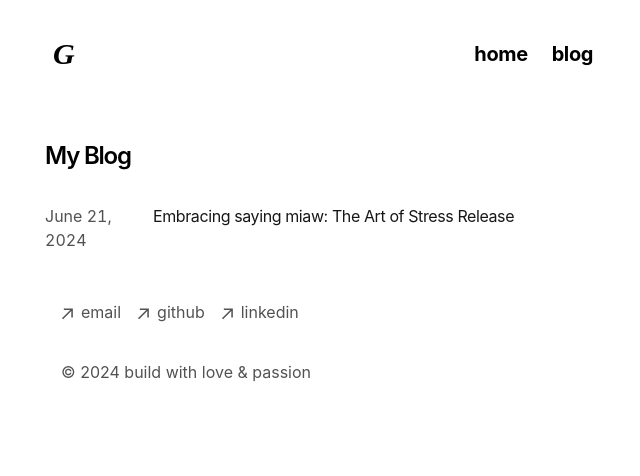
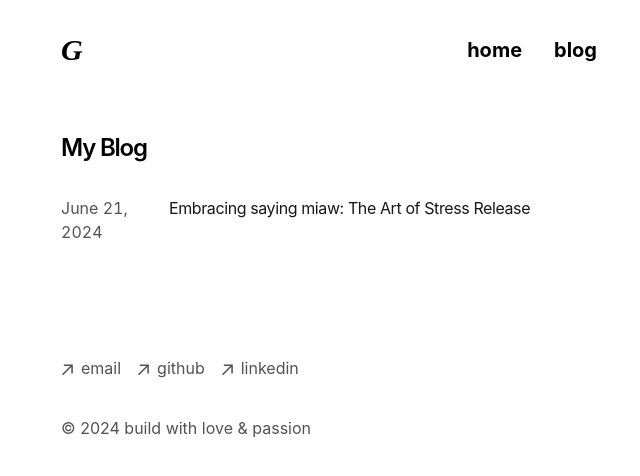
Before and after one commit to ghalyrizqi/blog, a Next.js app: page /blog in a window 1280 px wide. Shown: the top 476 px of the page, without its empty margins (307-947 px from the left). Built offline with nearby package versions, Linux system fonts and the light colour scheme.

Commit message:
solved padding and margin & delete npm config

```diff
--- a/app/blog/[slug]/page.tsx
+++ b/app/blog/[slug]/page.tsx
@@ -59,7 +59,8 @@ export default function Blog({ params }) {
   }
 
   return (
-    <section>
+    <section className="mb-16 px-4">
+      <div className="max-w-7xl mx-auto">
         <script
           type="application/ld+json"
           suppressHydrationWarning
@@ -93,6 +94,7 @@ export default function Blog({ params }) {
         <article className="prose">
           <CustomMDX source={post.content} />
         </article>
+      </div>
     </section>
   )
 }
--- a/app/blog/page.tsx
+++ b/app/blog/page.tsx
@@ -7,9 +7,11 @@ export const metadata = {
 
 export default function Page() {
   return (
-    <section>
-      <h1 className="font-semibold text-2xl mb-8 tracking-tighter">My Blog</h1>
-      <BlogPosts />
+    <section className="mb-16 px-4">
+      <div className="max-w-7xl mx-auto">
+        <h1 className="font-semibold text-2xl mb-8 tracking-tighter">My Blog</h1>
+        <BlogPosts />
+      </div>
     </section>
   )
 }
--- a/app/components/nav.tsx
+++ b/app/components/nav.tsx
@@ -14,10 +14,10 @@ const navItems = {
 
 export function Navbar() {
   return (
-    <aside className="-ml-[8px] mb-16 tracking-tight">
+    <aside className="mb-16 px-4">
       <div className="lg:sticky lg:top-20">
         <nav
-          className="flex justify-between items-center relative px-4 pb-0 fade md:overflow-auto scroll-pr-6 md:relative"
+          className="flex justify-between items-center relative fade md:overflow-auto scroll-pr-6 md:relative"
           id="nav"
         >
           {/* Left content: Logo text */}
@@ -32,7 +32,7 @@ export function Navbar() {
               <Link
                 key={path}
                 href={path}
-                className="transition-all font-bold text-xl hover:text-neutral-800 dark:hover:text-neutral-200 flex align-middle relative py-1 px-2 m-1"
+                className="transition-all font-bold text-xl hover:text-neutral-800 dark:hover:text-neutral-200 flex align-middle py-1 px-2"
               >
                 {name}
               </Link>
```
Also changed, not shown: 1 other file (tests, documents, lock files or other folders). Lines whose indentation alone changed are shown as unchanged.
